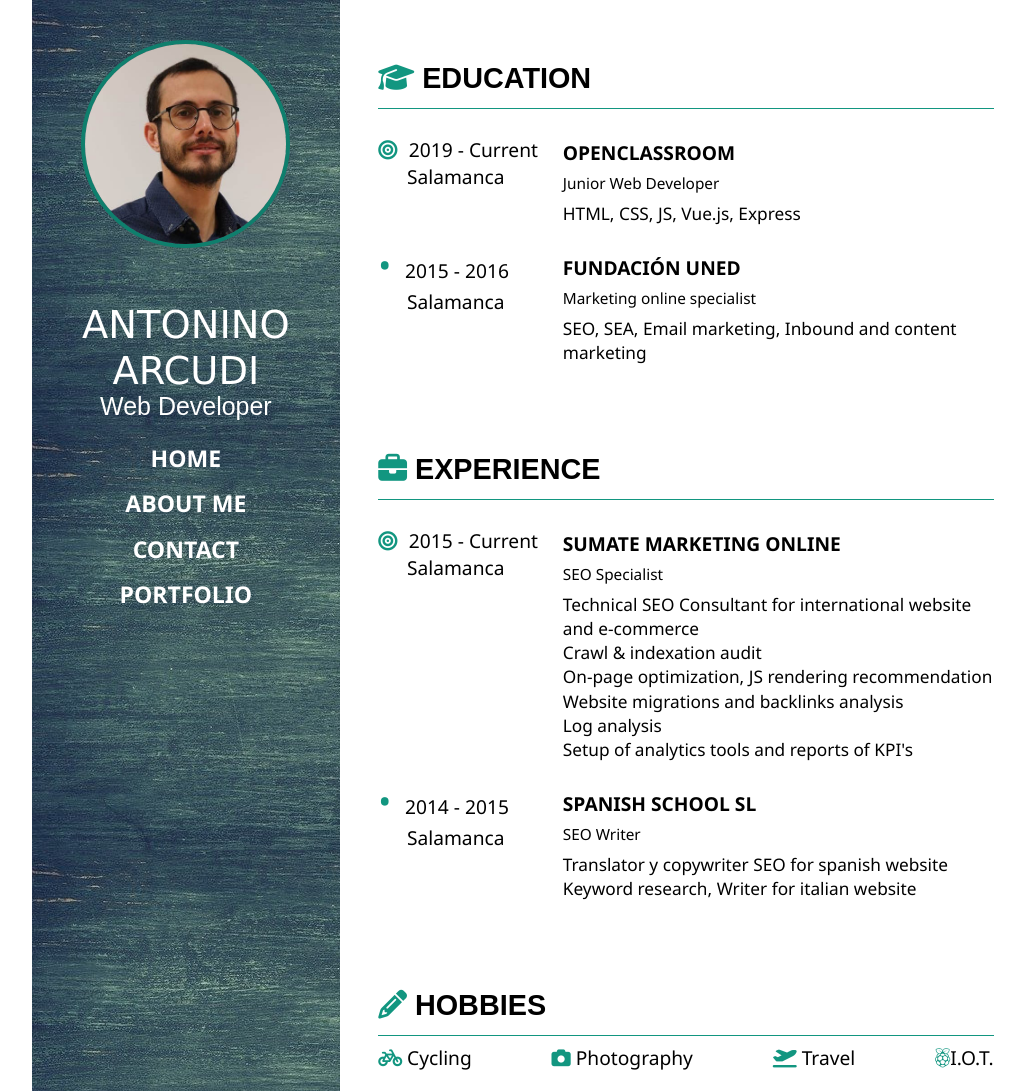
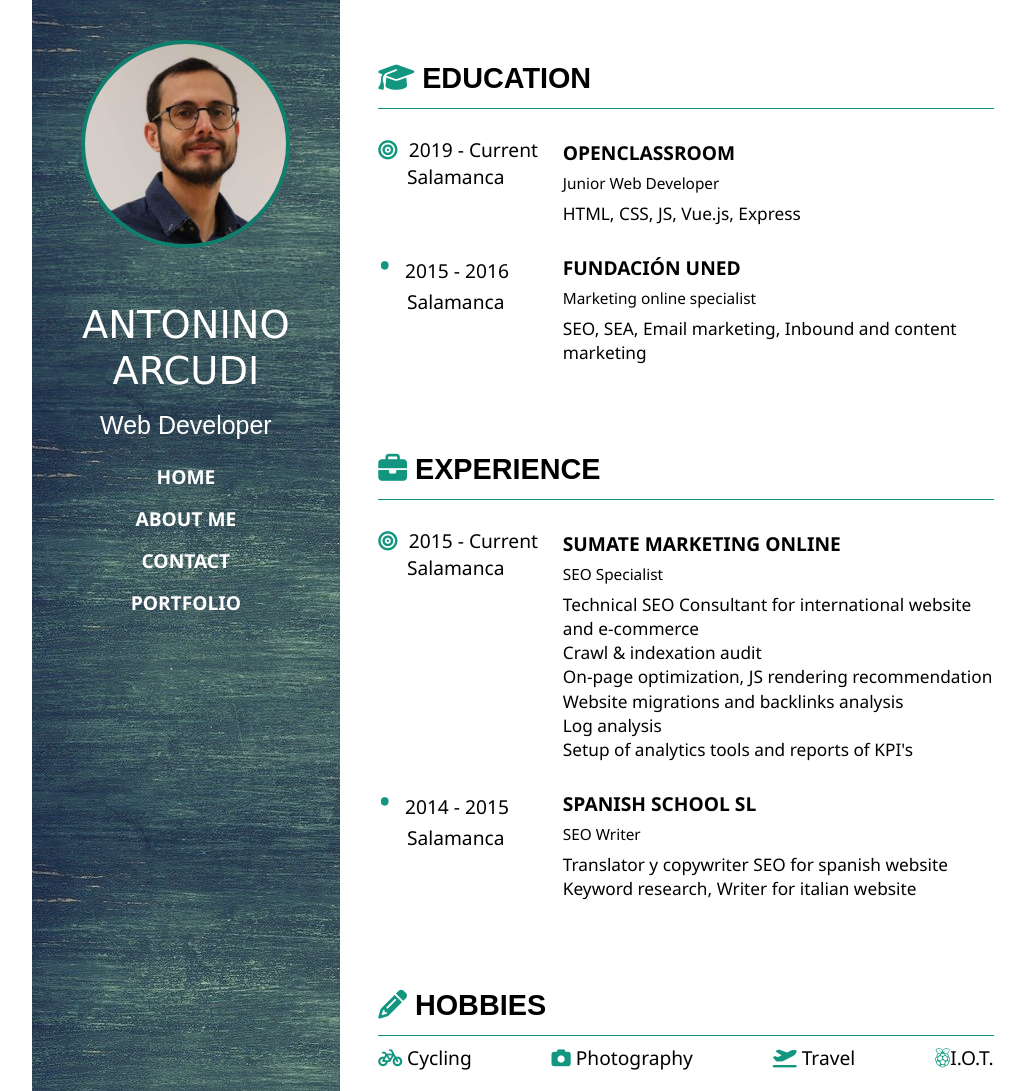
Before and after one commit to antonino-arcudi/antonino-arcudi.github.io, a website: page about.html in a window 1280 px wide. Shown: the whole page, without its empty margins (108-1133 px from the left). Drawn offline with Linux system fonts and the light colour scheme.

Commit message:
minor changes

```diff
--- a/sass/remain.scss
+++ b/sass/remain.scss
@@ -162,9 +162,9 @@ body {
         & > li > a {
             text-decoration: none;
             text-transform: uppercase;
-            padding: 0.4em 0.2em 0.4em 0.2em;
+            padding: 0.5em 0.2em 0.5em 0.2em;
             font-weight: bold;
-            font-size:1.2em;
+            font-size:1em;
             display:block;
             color:$color-prim;
             &:hover {
```
Also changed, not shown: about.html (+1 -0 lines), contact.html (+1 -0 lines), portfolio.html (+1 -0 lines), styles/restyle.css.
